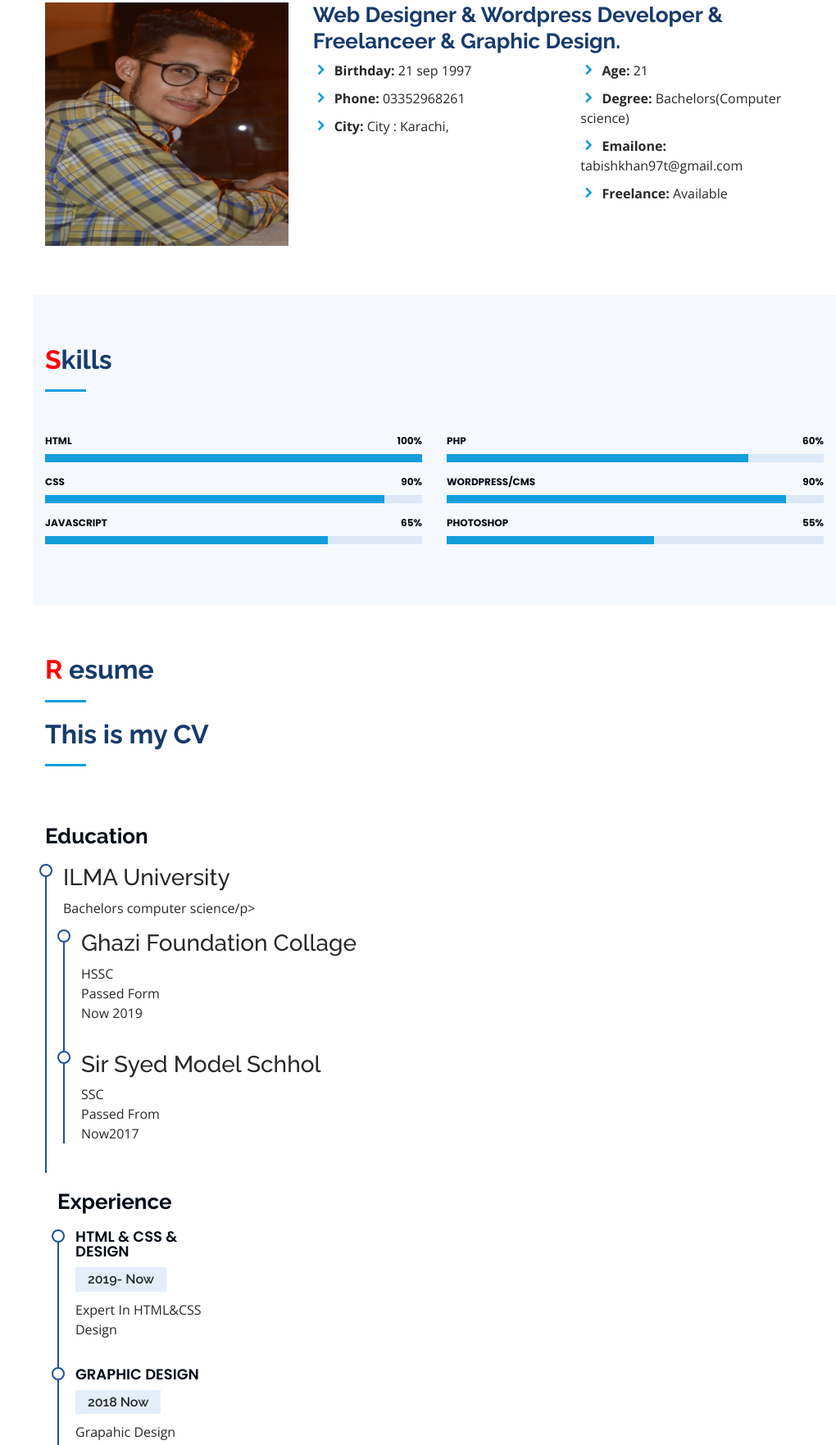
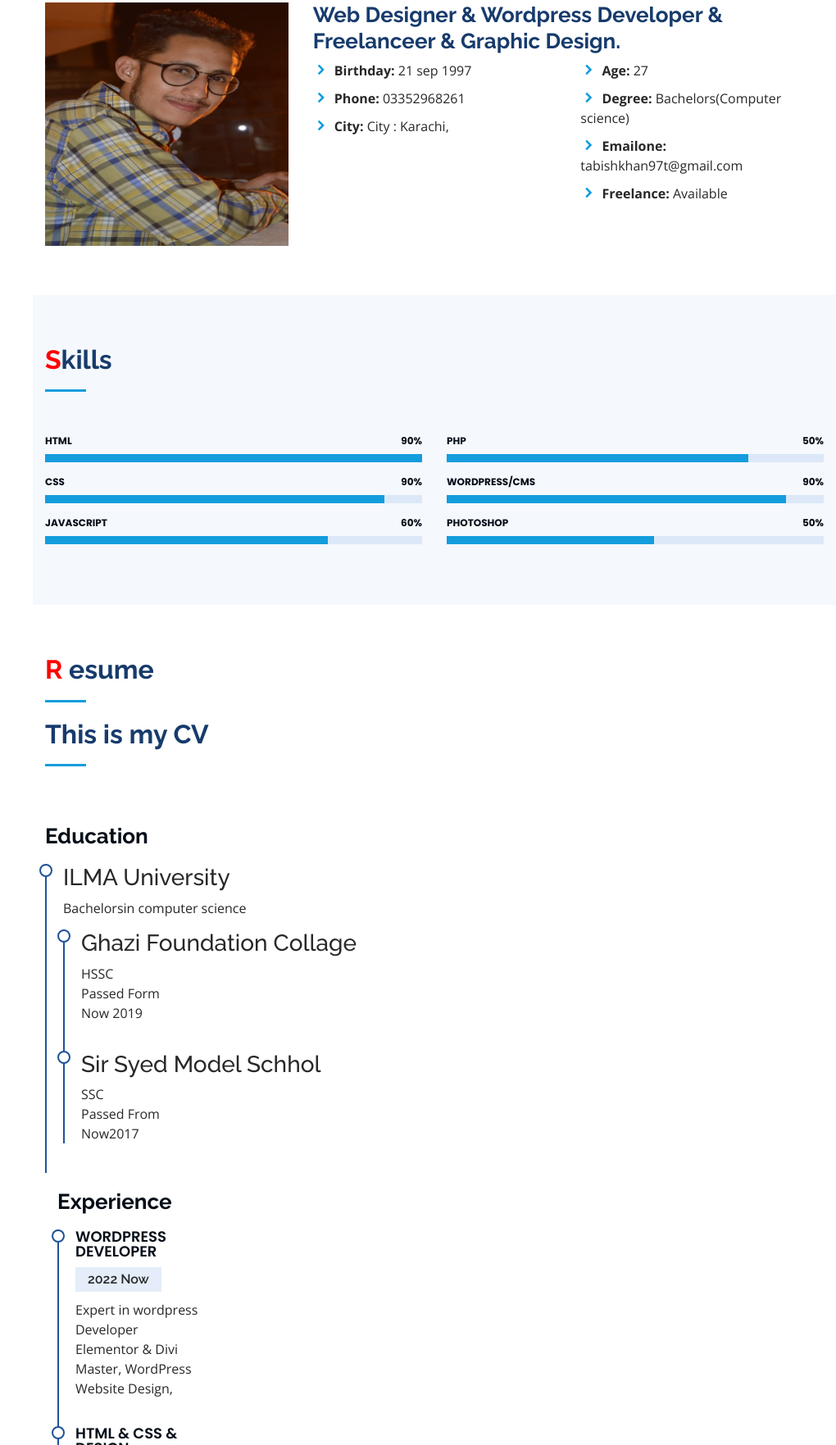
Before and after one commit to Mtabish21/tabish, a plain HTML site: page index.html in a window 1280 px wide. Shown: the part 1037-2800 px from the top of the page at 82% size, without its empty margins (260-1280 px from the left). Drawn offline with nearby package versions, Linux system fonts and the light colour scheme.

Commit message:
Update index.html

```diff
--- a/index.html
+++ b/index.html
@@ -103,7 +103,7 @@
               </div>
               <div class="col-lg-6">
                 <ul>
-                  <li><i class="icofont-rounded-right"></i> <strong>Age:</strong> 21</li>
+                  <li><i class="icofont-rounded-right"></i> <strong>Age:</strong> 27</li>
                   <li><i class="icofont-rounded-right"></i> <strong>Degree:</strong> Bachelors(Computer science)
                   </li>
                   <li><i class="icofont-rounded-right"></i> <strong>Emailone:</strong> tabishkhan97t@gmail.com</li>
@@ -134,7 +134,7 @@
           <div class="col-lg-6" data-aos="fade-up">
 
             <div class="progress">
-              <span class="skill">HTML <i class="val">100%</i></span>
+              <span class="skill">HTML <i class="val">90%</i></span>
               <div class="progress-bar-wrap">
                 <div class="progress-bar" role="progressbar" aria-valuenow="100" aria-valuemin="0" aria-valuemax="100"></div>
               </div>
@@ -148,7 +148,7 @@
             </div>
 
             <div class="progress">
-              <span class="skill">JavaScript <i class="val">65%</i></span>
+              <span class="skill">JavaScript <i class="val">60%</i></span>
               <div class="progress-bar-wrap">
                 <div class="progress-bar" role="progressbar" aria-valuenow="75" aria-valuemin="0" aria-valuemax="100"></div>
               </div>
@@ -159,7 +159,7 @@
           <div class="col-lg-6" data-aos="fade-up" data-aos-delay="100">
 
             <div class="progress">
-              <span class="skill">PHP <i class="val">60%</i></span>
+              <span class="skill">PHP <i class="val">50%</i></span>
               <div class="progress-bar-wrap">
                 <div class="progress-bar" role="progressbar" aria-valuenow="80" aria-valuemin="0" aria-valuemax="100"></div>
               </div>
@@ -173,7 +173,7 @@
             </div>
 
             <div class="progress">
-              <span class="skill">Photoshop <i class="val">55%</i></span>
+              <span class="skill">Photoshop <i class="val">50%</i></span>
               <div class="progress-bar-wrap">
                 <div class="progress-bar" role="progressbar" aria-valuenow="55" aria-valuemin="0" aria-valuemax="100"></div>
               </div>
@@ -205,7 +205,7 @@
             <h3 class="resume-title">Education</h3>
               <div class="resume-item">
               <h3>ILMA University</h3>
-              <p>Bachelors computer science/p>
+              <p>Bachelorsin computer science</p>
 
             <div class="resume-item">
               <h3>Ghazi Foundation Collage</h3>
@@ -220,14 +220,19 @@
           <div class="col-lg-6" data-aos="fade-up" data-aos-delay="100">
             <h3 class="resume-title"> Experience</h3>
             <div class="resume-item">
+            <h4> Wordpress Developer</h4>
+            <h5>2022 Now</h5>
+            <p>Expert in wordpress Developer<br>Elementor & Divi Master, WordPress Website Design,</p>
+          </div>
+            <div class="resume-item">
               <h4>HTML & CSS & Design</h4>
               <h5>2019- Now</h5>
-             <p>  Expert In HTML&CSS <br>
+             <p>  Expert In HTML, CSS & java <br>
              Design</p>
             </div>
             <div class="resume-item">
               <h4>Graphic design</h4>
-              <h5> 2018 Now</h5>
+              <h5> 2020 to 2021</h5>
              <p>Grapahic Design <br>Expert in Adobe Photoshop& logo design
              </p>
             </div>
@@ -239,9 +244,9 @@
               </p>
           </div>
           <div class="resume-item">
-            <h4> JAVASCRIPT</h4>
-            <h5>2020 Now</h5>
-            <p>Expert in javascript<br>Programming language</p>
+            <h4> Wordpress Developer</h4>
+            <h5>2022 Now</h5>
+            <p>Expert in wordpress Developer<br>Elementor & Divi Master, WordPress Website Design,</p>
           </div>
 
 
@@ -380,9 +385,8 @@
           </div>
           <div class="col-lg-4 col-md-6 icon-box" data-aos="fade-up" data-aos-delay="100">
             <div class="icon"><i class="icofont-chart-bar-graph"></i></div>
-            <h4 class="title"><a href="">Web development</a></h4>
-            <p class="description">Web development is the working on<br>developing internet by using <br>
-            javscripe,PHP </p>
+            <h4 class="title"><a href="">WordPress development</a></h4>
+            <p class="description">I am an experienced WordPress developer specializing in custom theme and plugin development, responsive designs, and seamless integrations. With expertise in tools like Elementor, ACF, and WooCommerce, I create tailored websites that are secure, SEO-friendly, and optimized for performance, delivering high-quality solutions to meet clients' unique needs. </p>
           </div>
           <div class="col-lg-4 col-md-6 icon-box" data-aos="fade-up" data-aos-delay="200">
             <div class="icon"><i class="icofont-earth"></i></div>
```
